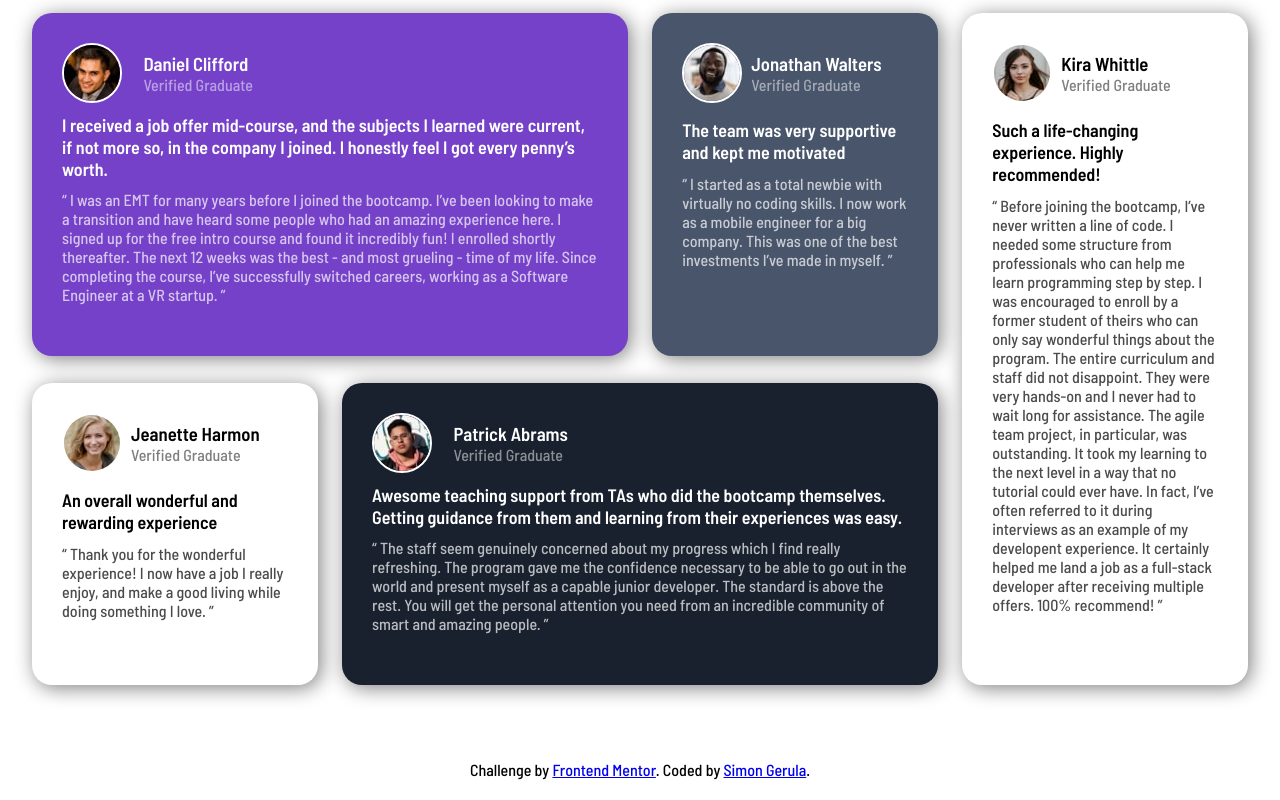
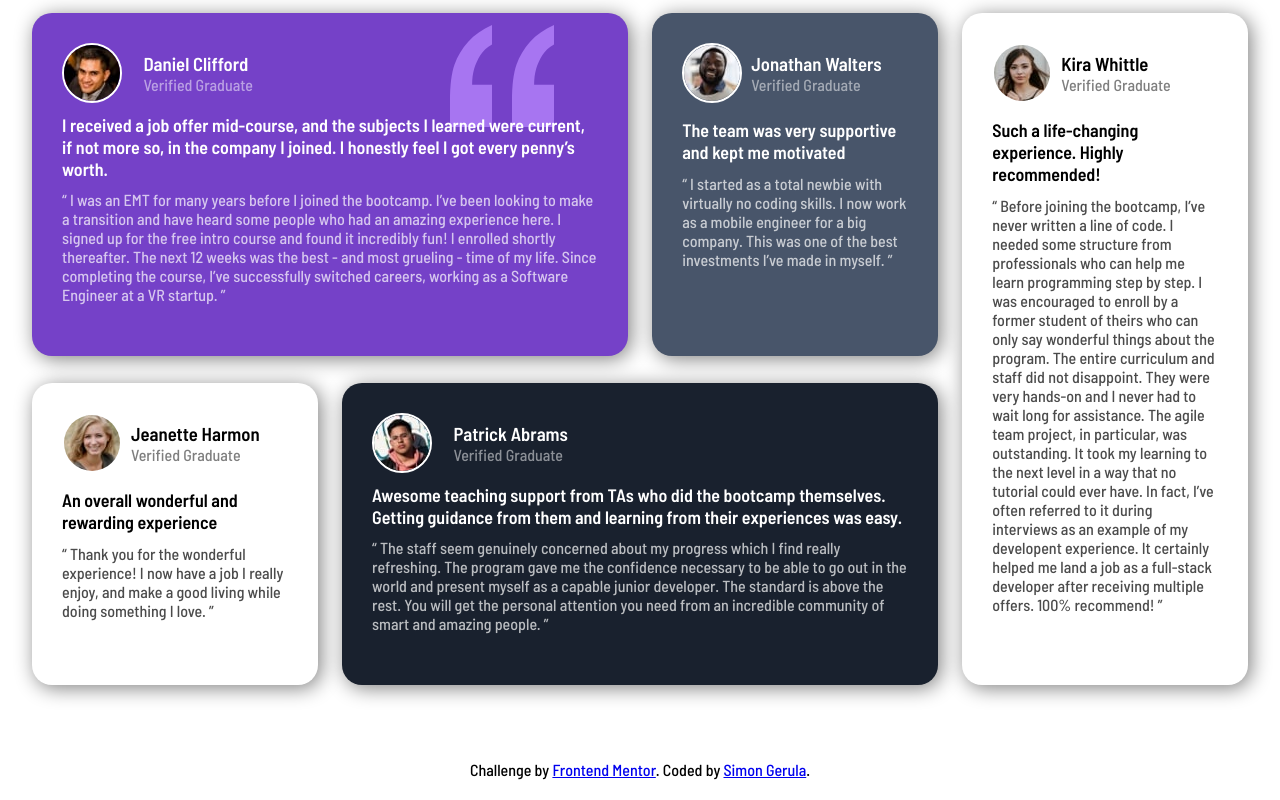
Before and after one commit to simongerula/testimonials-grid-section, a plain HTML site: page index.html in a window 1280 px wide. Drawn offline with Linux system fonts and the light colour scheme.

Commit message:
quotation path

```diff
--- a/src/css/styles.css
+++ b/src/css/styles.css
@@ -33,7 +33,7 @@ body {
 .grid-item:first-child {
     grid-column: 1/3;
     background-color: rgb(117, 65, 200);
-    background-image: url(./src/images/bg-pattern-quotation.svg);
+    background-image: url(/src/images/bg-pattern-quotation.svg);
     background-repeat: no-repeat;
     background-position: 85% 5%;
     color: rgb(255, 255, 255);
```
